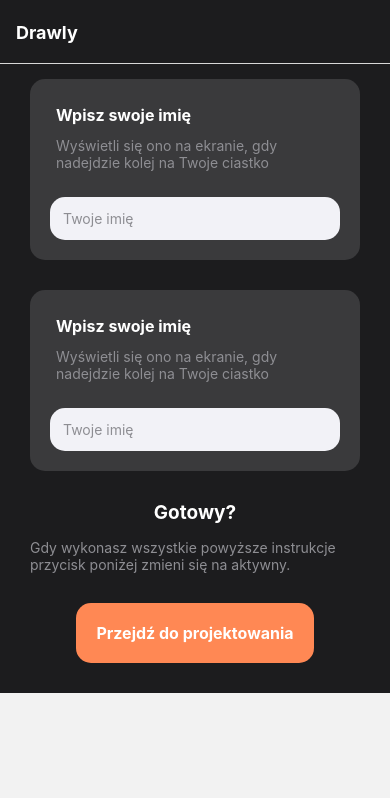
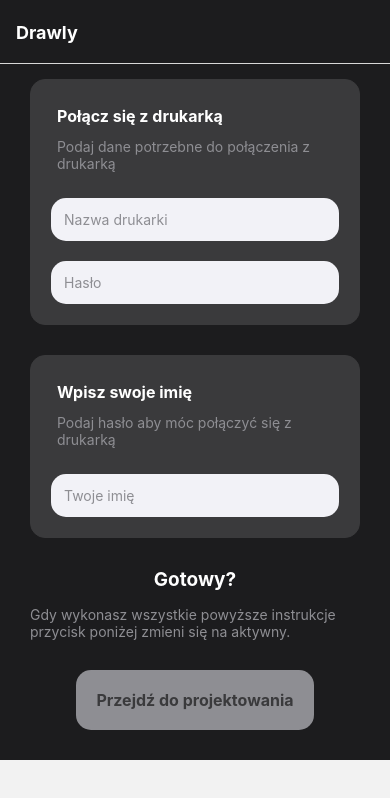
Before and after one commit to dvxi/Drawly, a React Native app: screen /Login in a window 390 px wide. Shown: the top 798 px of the page. Built offline with nearby package versions, Linux system fonts and the light colour scheme.

Commit message:
Login data structure updated, frontend improved

```diff
--- a/src/components/Card/Card.jsx
+++ b/src/components/Card/Card.jsx
@@ -1,24 +1,30 @@
-import { useState } from 'react';
+import { useState, useEffect } from 'react';
 import { Text, View, TextInput } from 'react-native';
 import styles from './Card.style';
 
 const Card = (props) => {
-  const [ input, setInput ] = useState("");
+
+  const changeHandler = (dataType, data) => {
+    console.log(dataType + " | " + data);
+    props.handleInput(dataType, data);
+  }
 
   return (
-    <View style={styles.cardContainer}>
+    <View style={props.value.filter((value) => value!="").length > 0 ? styles.cardCompleteContainer : styles.cardContainer}>
       <Text style={ styles.title }>{props.title}</Text>
       <Text style={ styles.text }>
         {props.content}
       </Text>
-      {props.input &&
+      {props.input.map((input, index) => (
         <TextInput
-          placeholder="Twoje imię"
+          key={"input_" + index}
+          placeholder={ input.placeholder }
           placeholderTextColor="#8E8E93"
-          onChangeText={setInput}
-          value={input}
+          onChangeText={data => changeHandler(input.type, data)}
+          value={props.value[index]}
           style={ styles.input }
         />
+      ))
       }
     </View>
   )
--- a/src/components/Card/Card.style.jsx
+++ b/src/components/Card/Card.style.jsx
@@ -1,11 +1,22 @@
 import { StyleSheet } from 'react-native';
 
 export default StyleSheet.create({
+    cardCompleteContainer: {
+      backgroundColor: '#3A3A3C',
+      borderRadius: 15,
+      padding: 20,
+      width: '100%',
+      marginVertical: 15,
+      borderWidth: 1,
+      borderColor: '#00FF19',
+    },
     cardContainer: {
       backgroundColor: '#3A3A3C',
       borderRadius: 15,
       padding: 20,
       width: '100%',
+      borderWidth: 1,
+      borderColor: '#3A3A3C',
       marginVertical: 15,
     },
     title: {
--- a/src/const/card.const.js
+++ b/src/const/card.const.js
@@ -1,10 +1,29 @@
 export const cardData = [
     {
-        title: 'Wpisz swoje imię',
-        content: 'Wyświetli się ono na ekranie, gdy nadejdzie kolej na Twoje ciastko',
+        category: 'printer',
+        title: 'Połącz się z drukarką',
+        content: 'Podaj dane potrzebne do połączenia z drukarką',
+        input: [
+            {
+                type: 'printerName',
+                placeholder: 'Nazwa drukarki'
+            },
+            {
+                type: 'password',
+                placeholder: 'Hasło'
+            }
+        ]
     },
     {
+        category: 'user',
         title: 'Wpisz swoje imię',
-        content: 'Wyświetli się ono na ekranie, gdy nadejdzie kolej na Twoje ciastko',
+        content: 'Podaj hasło aby móc połączyć się z drukarką',
+        input: [
+            {
+                type: 'userName',
+                placeholder: 'Twoje imię',
+            }
+        ]
+
     }
 ];
--- a/src/screens/DrawingScreen/DrawingScreen.jsx
+++ b/src/screens/DrawingScreen/DrawingScreen.jsx
@@ -5,7 +5,8 @@ import styles from './DrawingScreen.style';
 import strings from '../../const/strings.const';
 import exportGCode from '../../utilities/exportGCode';
 
-const Drawing = () => {
+const Drawing = ({ navigation, route }) => {
+
   const touchState = useRef(false);
   const canvas = useRef();
   const currentPath = useRef();
@@ -111,7 +112,7 @@ const Drawing = () => {
   return (
       <SafeAreaView style={styles.container}>
         <View style={styles.container}>
-          <Text style={styles.textBigTitle}>{strings.drawingScreen.greeting.title}</Text>
+          <Text style={styles.textBigTitle}>{strings.drawingScreen.greeting.title}{route.params.name}</Text>
           <Text style={styles.textSecondary}>{strings.drawingScreen.greeting.text}</Text>
           <Text style={styles.textTitle}>{strings.drawingScreen.drawingCanvas.title}</Text>
           <View style={styles.canvasContainer}>
--- a/src/screens/LoginScreen/LoginScreen.jsx
+++ b/src/screens/LoginScreen/LoginScreen.jsx
@@ -1,3 +1,4 @@
+import { useState } from 'react';
 import { Text, View, Pressable, ScrollView } from 'react-native';
 import { LinearGradient } from 'expo-linear-gradient';
 import styles from './LoginScreen.style';
@@ -9,13 +10,42 @@ import { useNavigation } from '@react-navigation/native';
 const Login = () => {
   const navigation = useNavigation();
 
+  const [userName, setUserName] = useState("");
+  const [printerName, setPrinterName] = useState("");
+  const [password, setPassword] = useState("");
+
+  let dataObject = {
+    user: [userName],
+    printer: [printerName, password]
+  }
+
+  const handleInput = (dataType, data) => {
+    switch(dataType){
+      case 'userName':
+        setUserName(data);
+        break;
+      case 'printerName':
+        setPrinterName(data);
+        break;
+      case 'password':
+        setPassword(data);
+        break;
+      default:
+        // console.log('incorrect dataType in Card');
+        break;
+    }
+  }
+
   const renderCards = (cardData) => {
     return cardData.map((card, index) => (
         <Card
           key={index}
           title={card.title}
           content={card.content}
-          input
+          placeholder={card.placeholder}
+          handleInput={handleInput}
+          value={dataObject[card.category]}
+          input={card.input}
         />
     ));
   };
@@ -32,8 +62,12 @@ const Login = () => {
         <View style={styles.subcontainer}>
           <Text style={styles.textTitle}>{strings.loginScreen.subcontainer.title}</Text>
           <Text style={styles.textSecondary}>{strings.loginScreen.subcontainer.text}</Text>
-          <Pressable style={styles.button.main} onPress={() => navigation.navigate('Drawing')}>
-            <Text style={styles.textMedium}>{strings.loginScreen.button.text}</Text>
+          <Pressable
+          style={ (userName && printerName && password) ? styles.button.active : styles.button.disabled}
+          onPress={() => navigation.navigate('Drawing', {name: userName})}
+          disabled={!(userName && printerName && password)}
+          >
+            <Text style={(userName && printerName && password) ? styles.textMedium.active : styles.textMedium.disabled}>{strings.loginScreen.button.text}</Text>
           </Pressable>
         </View>
       </ScrollView>
--- a/src/screens/LoginScreen/LoginScreen.style.jsx
+++ b/src/screens/LoginScreen/LoginScreen.style.jsx
@@ -17,9 +17,16 @@ export default StyleSheet.create({
       marginVertical: 10,
     },
     textMedium: {
-      color: '#fff',
-      fontSize: 16,
-      fontWeight: 'bold'
+      active: {
+        color: '#fff',
+        fontSize: 16,
+        fontWeight: 'bold'
+      },
+      disabled: {
+        color: '#3A3A3C',
+        fontSize: 16,
+        fontWeight: 'bold'
+      },
     },
     textTitle: {
       color: '#fff',
@@ -33,14 +40,17 @@ export default StyleSheet.create({
       marginVertical: 10,
     },
     button: {
-      main: {
+      active: {
         backgroundColor: '#FF8854',
         padding: 20,
         borderRadius: 15,
         marginVertical: 20,
       },
-      secondary: {
-
+      disabled: {
+        backgroundColor: '#8E8E93',
+        padding: 20,
+        borderRadius: 15,
+        marginVertical: 20,
       }
     }
 });
--- a/src/utilities/exportGCode.js
+++ b/src/utilities/exportGCode.js
@@ -4,7 +4,7 @@ const EXTRUDER_SPEED = 0.03326; // jednostki E na jednostke odleglosci
 const Z_POS = 0.2;
 
 const SKIA_XY_RANGE = 330;
-const PRINTER_XY_RANGE = 220;
+const PRINTER_XY_RANGE = 110;
 
 let scale = PRINTER_XY_RANGE / SKIA_XY_RANGE;
 
@@ -42,11 +42,11 @@ const exportGCode = (props) => {
 
         if(index == 0) {
 
-            newLine = `\n G0 F2700 X${e[0]*scale} Y${(SKIA_XY_RANGE - e[1]) * scale} Z${Z_POS} E0`;
+            newLine = `\n G0 F2700 X${(e[0]*scale) + 55} Y${(SKIA_XY_RANGE - e[1]) * scale + 55} Z${Z_POS} E0`;
 
         } else if(e.length > 2) {
 
-            newLine = `\n G0 X${e[0]*scale} Y${(SKIA_XY_RANGE - e[1]) * scale}`;
+            newLine = `\n G0 X${e[0]*scale + 55} Y${(SKIA_XY_RANGE - e[1]) * scale + 55}`;
 
         } else {
             if(index > 1) {
@@ -56,7 +56,7 @@ const exportGCode = (props) => {
                 dExtrude = length * EXTRUDER_SPEED;
             }
 
-            newLine = `\n G1 X${e[0]*scale} Y${(SKIA_XY_RANGE - e[1]) * scale} E${extruderPosition + dExtrude}`;
+            newLine = `\n G1 X${e[0]*scale + 55} Y${(SKIA_XY_RANGE - e[1]) * scale + 55} E${extruderPosition + dExtrude}`;
 
             extruderPosition += dExtrude;
         }
```
Also changed, not shown: src/const/gcode.const.js (+2 -2 lines).
